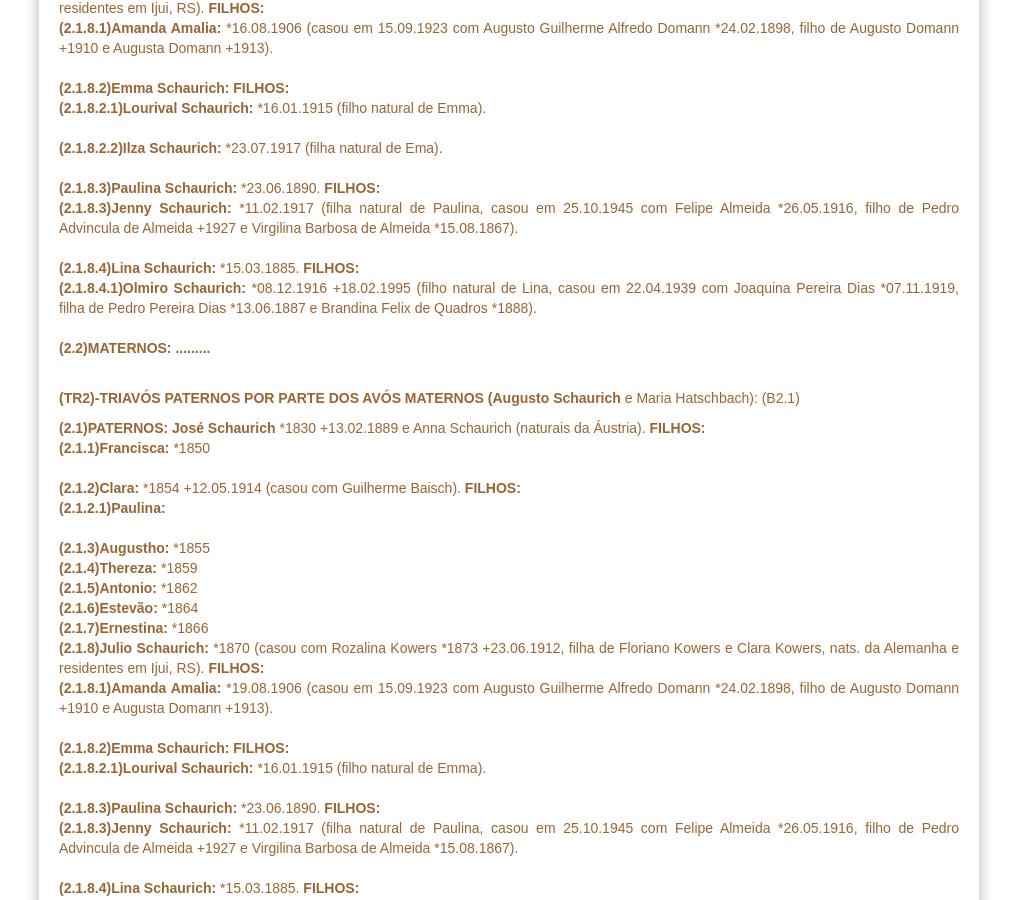
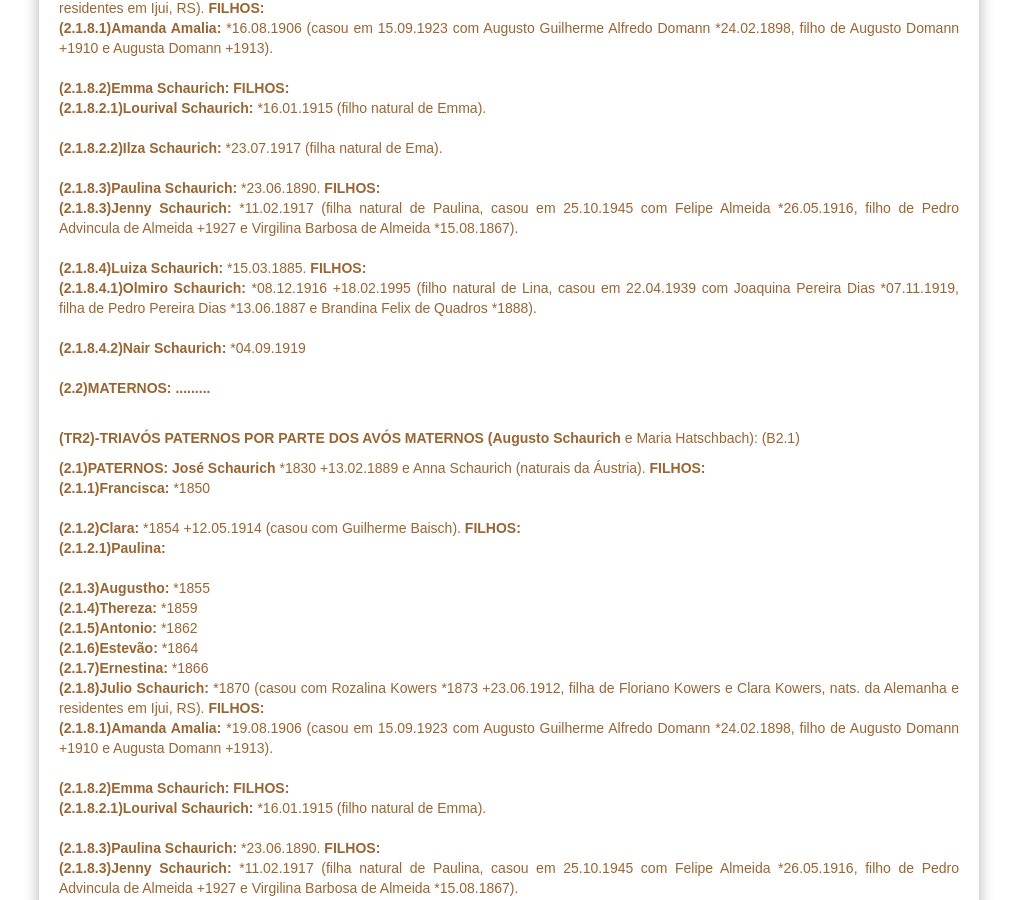
Before and after one commit to claudiovargas1955/claudiovargas1955.github.io, a Jekyll site: the page built from _pages/familia-schaurich.html, in a window 1280 px wide and 900 px high, scrolled down 4043 px. Shown: the whole window, without its empty margins (131-1148 px from the left). Built offline with Jekyll 4.4.1, drawn with Linux system fonts in a browser that asks for light colours; some web fonts are replaced.

Commit message:
Update familia-schaurich.html

```diff
--- a/_pages/familia-schaurich.html
+++ b/_pages/familia-schaurich.html
@@ -361,9 +361,11 @@ Ortiz  avós maternos: José da Silva Moura e Francisca Vargas de Moura RC-83).
         <b>(2.1.8.3)Jenny Schaurich: </b>*11.02.1917 (filha natural de Paulina, casou em 25.10.1945 com Felipe Almeida *26.05.1916,
     filho de Pedro Advincula de Almeida +1927 e Virgilina Barbosa de Almeida *15.08.1867).<br><br>
 
-    <b>(2.1.8.4)Lina Schaurich: </b>*15.03.1885. <b>FILHOS: </b><br>
+    <b>(2.1.8.4)Luiza Schaurich: </b>*15.03.1885. <b>FILHOS: </b><br>
         <b>(2.1.8.4.1)Olmiro Schaurich: </b>*08.12.1916 +18.02.1995 (filho natural de Lina, casou em 22.04.1939 com Joaquina Pereira
         Dias *07.11.1919, filha de Pedro Pereira Dias *13.06.1887 e Brandina Felix de Quadros *1888).<br><br>
+
+    <b>(2.1.8.4.2)Nair Schaurich: </b>*04.09.1919 <br><br>
 
  <b>(2.2)MATERNOS: .........</b><br><br>
 
```
